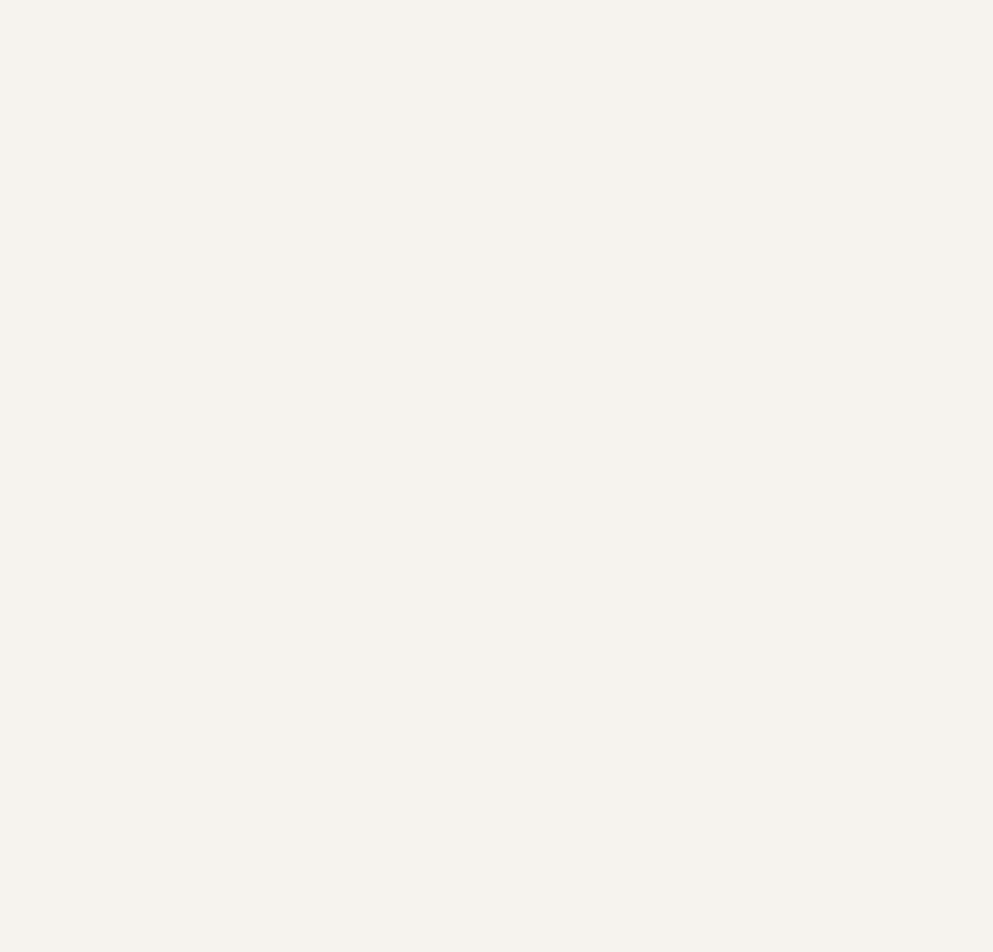
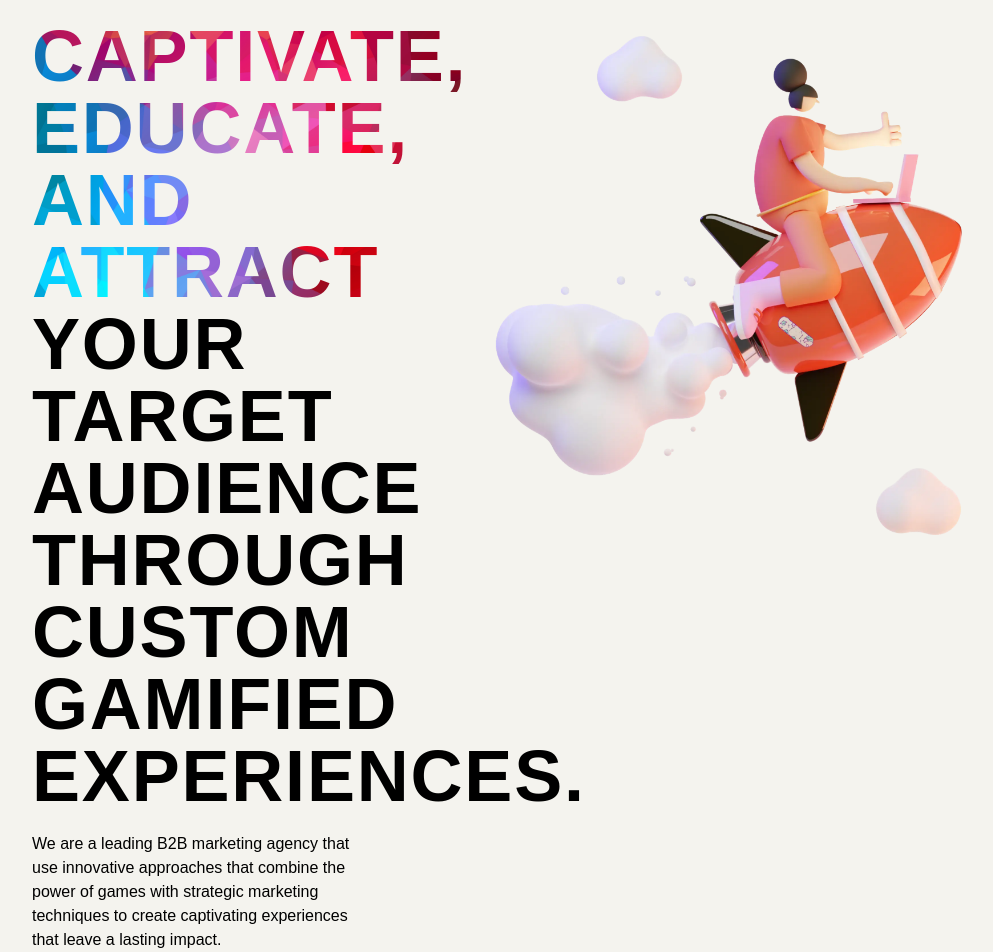
Before and after one commit to alparslankorkmaz/edventure, a Next.js app: page / in a window 1280 px wide. Shown: the part 160-1112 px from the top of the page, without its empty margins (96-1089 px from the left). Before the commit the page ends 800 px from the top, so only its background shows below. Built offline with nearby package versions, Linux system fonts and the light colour scheme; a web font is replaced by a local one.

Commit message:
hero section done

```diff
--- a/src/app/globals.css
+++ b/src/app/globals.css
@@ -17,5 +17,5 @@ a {
 }
 
 p {
-  font-family: ibm-plex-sans, sans-serif;
+  font-family: ibm-plex-sans-condensed, sans-serif;
 }
--- a/src/app/page.js
+++ b/src/app/page.js
@@ -1,10 +1,11 @@
 import Header from "@/components/Header";
-import Head from "next/head";
+import Hero from "@/components/Hero";
 
 export default function Home() {
   return (
     <main className="container mx-auto px-32">
       <Header />
+      <Hero />
     </main>
   );
 }
--- /dev/null
+++ b/src/components/Hero.js
@@ -0,0 +1,27 @@
+export default function Hero() {
+  return (
+    <>
+      <div className="hero grid grid-cols-3 ">
+        <div className="hero-text col-span-1 mt-11">
+          <h1 className="uppercase text-7xl font-bold tracking-wide pb-5">
+            <span className="bg-hero-pattern bg-cover bg-clip-text text-transparent inline-block">
+              {" "}
+              captivate, educate, and attract{" "}
+            </span>{" "}
+            your target audience through custom gamified experiences.
+          </h1>
+          <p>
+            We are a leading B2B marketing agency that use innovative approaches
+            that combine the power of games with strategic marketing techniques
+            to create captivating experiences that leave a lasting impact.
+          </p>
+        </div>
+        <img
+          src="/images/rocket3d.webp"
+          alt="3D girl on a rocket"
+          className="col-span-2 mt-0"
+        />
+      </div>
+    </>
+  );
+}
```
Also changed, not shown: public/images/rocket3d.webp (added), src/pages/_document.js (added).
